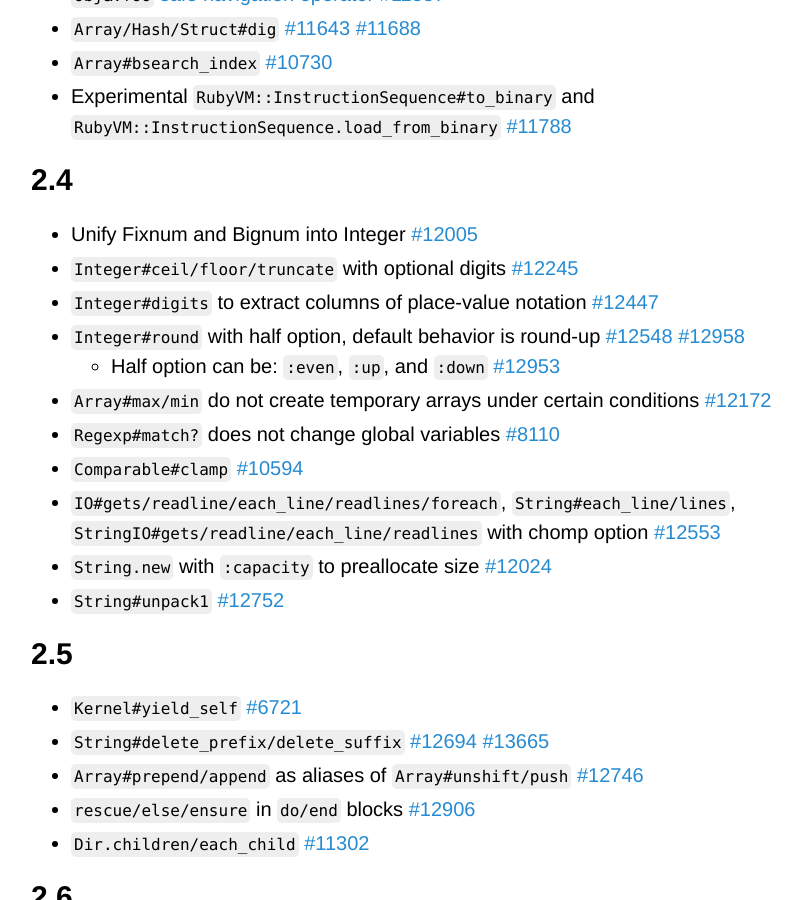
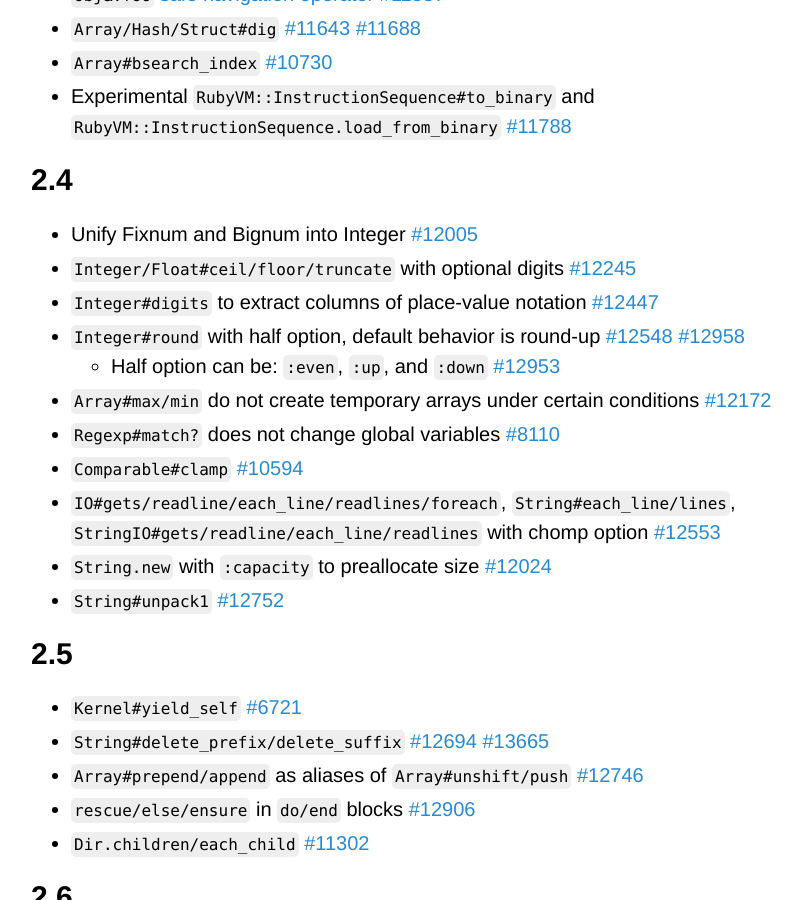
Before and after one commit to Maumagnaguagno/maumagnaguagno.github.io, a Jekyll site: the page built from ruby-versions.md, in a window 1280 px wide and 900 px high, scrolled down 2136 px. Shown: the whole window, without its empty margins (229-1031 px from the left). Built offline with Jekyll 4.4.1, drawn with Linux system fonts in a browser that asks for light colours; our own code applies the rules of GitHub Pages for plain Markdown files.

Commit message:
Fix missing Float to Ruby Versions 2.4 section

```diff
--- a/ruby-versions.md
+++ b/ruby-versions.md
@@ -70,7 +70,7 @@ This is a reminder of how Ruby evolved through time.
 
 ## 2.4
 - Unify Fixnum and Bignum into Integer [#12005]({{ issue }}12005)
-- ``Integer#ceil/floor/truncate`` with optional digits [#12245]({{ issue }}12245)
+- ``Integer/Float#ceil/floor/truncate`` with optional digits [#12245]({{ issue }}12245)
 - ``Integer#digits`` to extract columns of place-value notation [#12447]({{ issue }}12447)
 - ``Integer#round`` with half option, default behavior is round-up [#12548]({{ issue }}12548) [#12958]({{ issue }}12958)
   - Half option can be: ``:even``, ``:up``, and ``:down`` [#12953]({{ issue }}12953)
```
